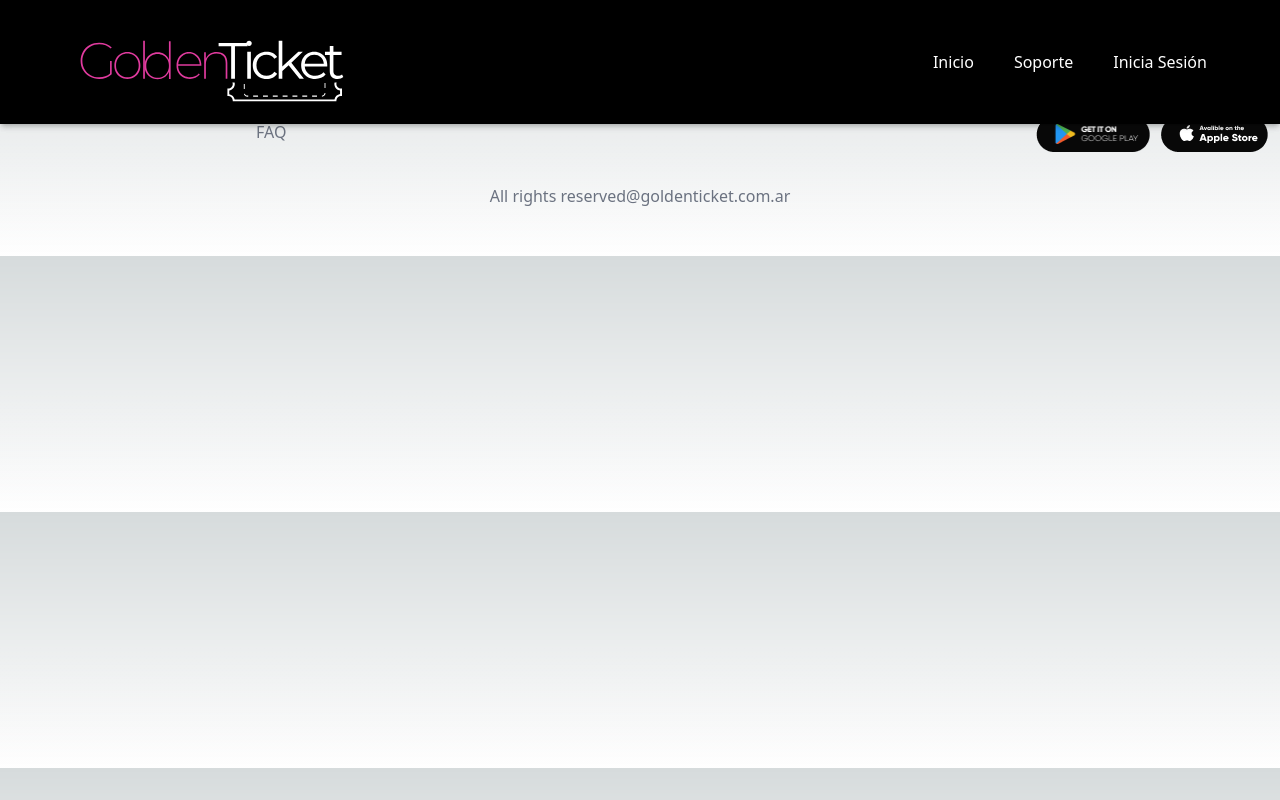
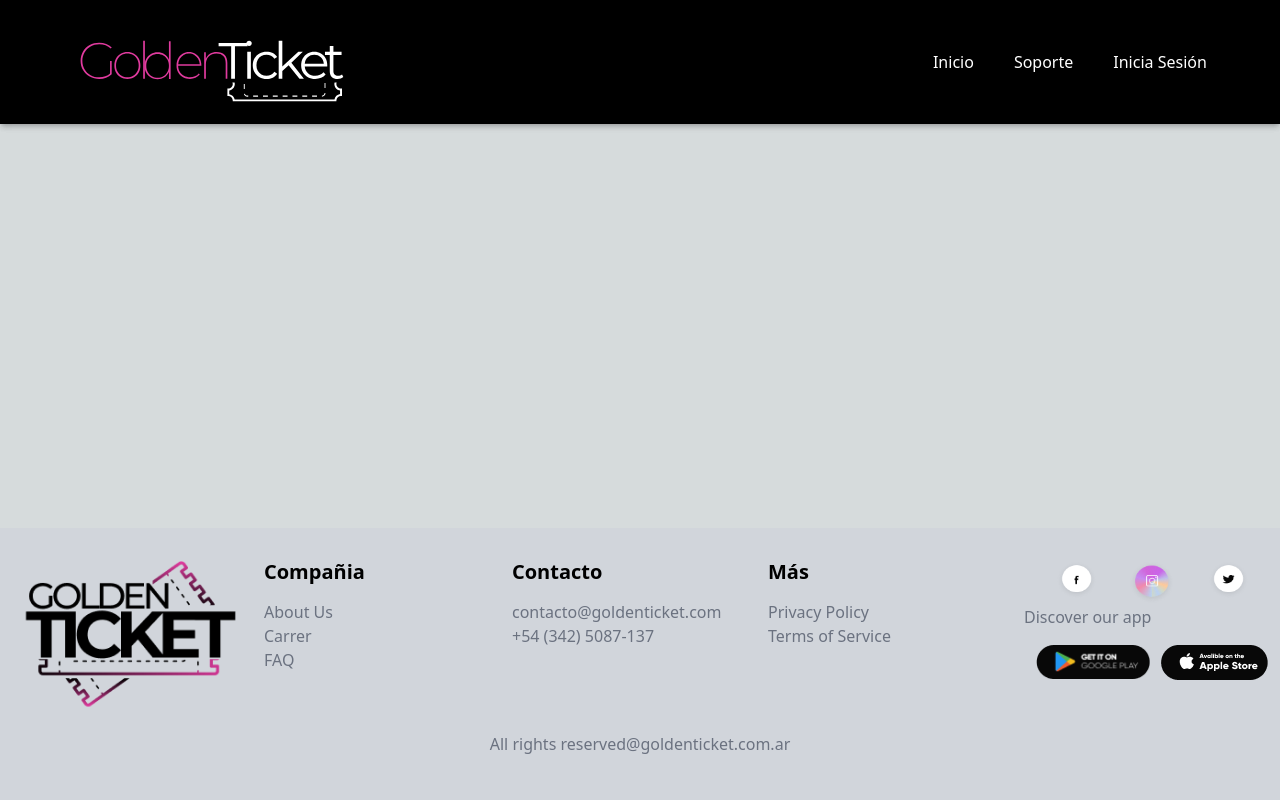
Before and after one commit to montvlein/DH_Final_Project_2_Frontend, a Next.js app in the folder pi2frontend/: page / in a window 1280 px wide. Built offline with nearby package versions, Linux system fonts and the light colour scheme.

Commit message:
new logo

```diff
--- a/pi2frontend/app/layout.tsx
+++ b/pi2frontend/app/layout.tsx
@@ -1,13 +1,14 @@
 import type { Metadata } from 'next'
 import './globals.css'
 import { Header } from '@/components'
+import Footer from '@/components/Footer'
 
 export const metadata: Metadata = {
   title: 'Golden Ticket',
   description: 'App de venta de entradas de eventos'
 }
 
-export default function RootLayout ({
+export default function RootLayout({
   children
 }: {
   children: React.ReactNode
@@ -17,6 +18,7 @@ export default function RootLayout ({
       <body className='relative'>
         <Header />
         {children}
+        <Footer />
       </body>
     </html>
   )
--- a/pi2frontend/app/page.tsx
+++ b/pi2frontend/app/page.tsx
@@ -1,5 +1,4 @@
-import Footer from "@/components/Footer"
-import Header from "@/components/Header"
+import Header from '@/components/Header'
 
 const Home: React.FC = () => {
   return (
@@ -7,7 +6,7 @@ const Home: React.FC = () => {
       <Header />
 
       {/* Contenido de la página */}
-      <Footer />
+
     </div>)
 }
 
--- a/pi2frontend/components/Footer.tsx
+++ b/pi2frontend/components/Footer.tsx
@@ -4,10 +4,10 @@ import Link from 'next/link'
 
 const Footer: React.FC = () => {
     return (
-        <footer className="#D9D9D9 py-8">
-            <div className="container mx-auto flex flex-wrap">
+        <footer className="#D9D9D9 fixed bottom-0 left-0 w-full bg-gray-300 py-8">
+            <div className="container flex flex-wrap">
                 {/* Logo */}
-                <div className="w-full md:w-1/5 text-center md:text-left">
+                <div className="pl-2 w-full md:w-1/5 text-center md:text-left">
                     <Image
                         src="/logoFooter.png"
                         alt="goldenTicket"
@@ -17,25 +17,30 @@ const Footer: React.FC = () => {
                 </div>
 
                 {/* Company */}
-                <div className="w-full md:w-1/5 text-center md:text-left">
-                    <h5 className="uppercase mb-4 font-bold">Company</h5>
-                    <ul className="mb-4">
+                <div className="w-full md:w-1/5 text-center md:text-left pl-2">
+                    <h5 className="mb-4 font-poppins text-xl font-semibold leading-6 text-left">
+                        Compañia
+                    </h5>
+
+                    <ul className="font-poppins text-base font-medium leading-6 text-gray-500">
                         <li>
-                            <a href="#" className="text-gray-500">About Us</a>
+                            <a href="#">About Us</a>
                         </li>
                         <li>
-                            <a href="#" className="text-gray-500">Carrer</a>
+                            <a href="#">Carrer</a>
                         </li>
                         <li>
-                            <a href="#" className="text-gray-500">FAQ</a>
+                            <a href="#">FAQ</a>
                         </li>
                     </ul>
                 </div>
 
                 {/* Contact */}
                 <div className="w-full md:w-1/5 text-center md:text-left">
-                    <h5 className="uppercase mb-4 font-bold">Contact</h5>
-                    <address className="not-italic mb-4 text-gray-500">
+                    <h5 className="mb-4 font-poppins text-xl font-semibold leading-6 text-left">
+                        Contacto
+                    </h5>
+                    <address className="not-italic mb-4 font-poppins text-base font-medium leading-6 text-left text-gray-500">
                         contacto@goldenticket.com<br />
                         +54 (342) 5087-137
                     </address>
@@ -43,13 +48,15 @@ const Footer: React.FC = () => {
 
                 {/* More */}
                 <div className="w-full md:w-1/5 text-center md:text-left">
-                    <h5 className="uppercase mb-4 font-bold">More</h5>
-                    <ul className="mb-4">
+                    <h5 className="mb-4 font-poppins text-xl font-semibold leading-6 text-left">
+                        Más
+                    </h5>
+                    <ul className="not-italic mb-4 font-poppins text-base font-medium leading-6 text-left text-gray-500">
                         <li>
-                            <a href="#" className="text-gray-500">Privacy Policy</a>
+                            <a href="#">Privacy Policy</a>
                         </li>
                         <li>
-                            <a href="#" className="text-gray-500">Terms of Service</a>
+                            <a href="#">Terms of Service</a>
                         </li>
                     </ul>
                 </div>
@@ -85,7 +92,7 @@ const Footer: React.FC = () => {
                     <div>
                         <ul className="mb-4">
                             <li>
-                                <a href="#" className="text-gray-500 ml-4">
+                                <a href="#" className="font-poppins text-base font-medium leading-6 text-gray-500">
                                     Discover our app
                                 </a>
                             </li>
@@ -112,12 +119,11 @@ const Footer: React.FC = () => {
                     </div>
                 </div></div>
             <div className="w-full  text-center  mt-6 mb-4">
-                <div className="text-gray-500">
+                <div className="w-full text-center mt-6 mb-4 font-poppins text-base font-medium leading-4 text-gray-500">
                     All rights reserved@goldenticket.com.ar
                 </div>
             </div>
         </footer>
-
     )
 }
 
```
Also changed, not shown: pi2frontend/public/logoFooter.png.
